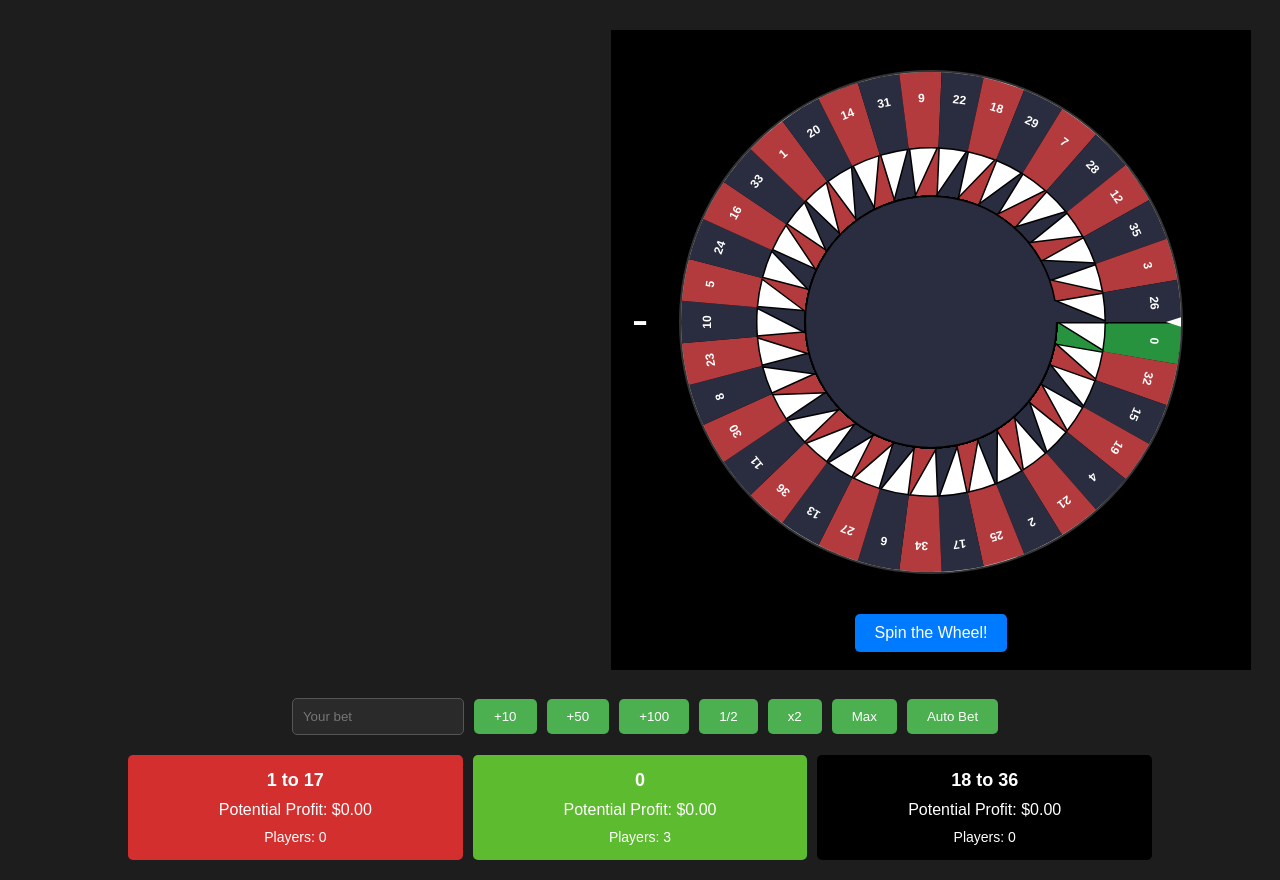
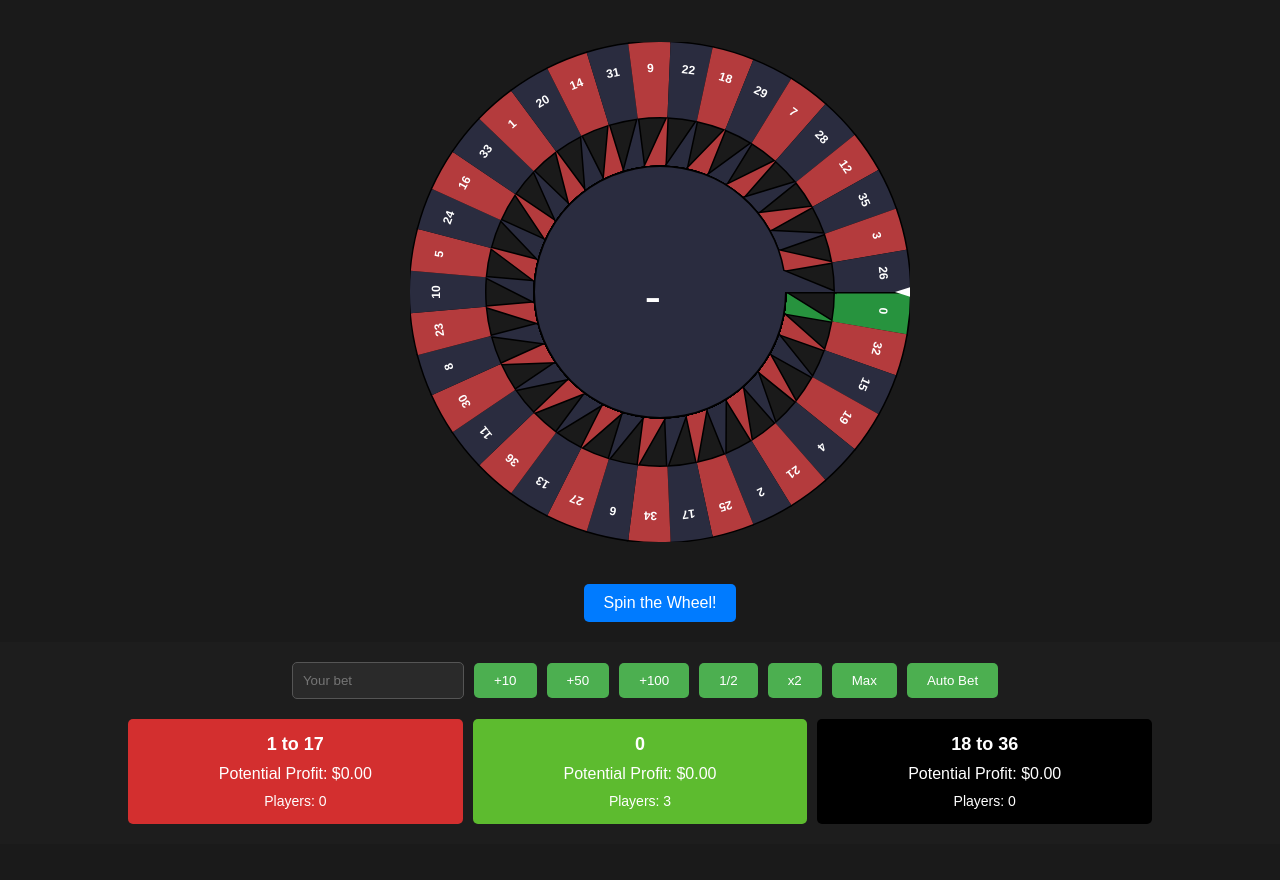
Before and after one commit to JoahnU/ING-DATOS-2024-2, a Flask app: template App/templates/initial.html in a window 1280 px wide. Shown: the part 64-944 px from the top of the page. After the commit the page ends 888 px from the top, so only its background shows below. Run offline with Flask 3, Linux system fonts and the light colour scheme; the template is opened without the code that fills it, so the values that code supplies are empty.

Commit message:
Solo cambios esteticos de la ruleta

```diff
--- a/App/templates/initial.css
+++ b/App/templates/initial.css
@@ -177,12 +177,35 @@ nav {
   font-size: 14px;
 }
 
+.block-ruleta {
+  width: 100%;
+  height: auto;
+  display: flex;
+  flex-direction: column;
+  justify-content: center;
+  align-items: center;
+  background-color: #1a1a1a;
+  padding: 20px;
+  margin: 0px auto;
+  margin-right: 0;
+}
+
 #canvas {
-  margin: 20px auto;
-  display: block;
-  background-color: #fff;
-  border: 2px solid #333;
-  border-radius: 50%;
+  margin: 20px 0;
+  background-color: #1a1a1a;
+  border: 2px solid #1a1a1a;
+  border-radius: 0%;
+
+}
+
+#result {
+  font-size: 50px;
+  color: white;
+  position: absolute;
+  top: 360px;
+  left: 51%;
+  transform: translate(-50%, -50%);
+
 }
 
 #spin {
@@ -193,17 +216,9 @@ nav {
   border: none;
   border-radius: 5px;
   cursor: pointer;
-  margin: 20px 0;
+  margin-top: 20px;
 }
 
 #spin:hover {
   background-color: #0056b3;
 }
-
-#result {
-  display: fixed;
-  font-size: 50px;
-  color: white;
-  margin-top: -410px;
-  margin-bottom: 350px;
-}
--- a/App/templates/initial.html
+++ b/App/templates/initial.html
@@ -67,6 +67,6 @@
       </div>
     </div>
   </div>
-  <script src="ruletas.js"></script>
+  <script src="initial.js"></script>
 </body>
 </html>
```
Also changed, not shown: App/templates/initial.js (+38 -23 lines).
